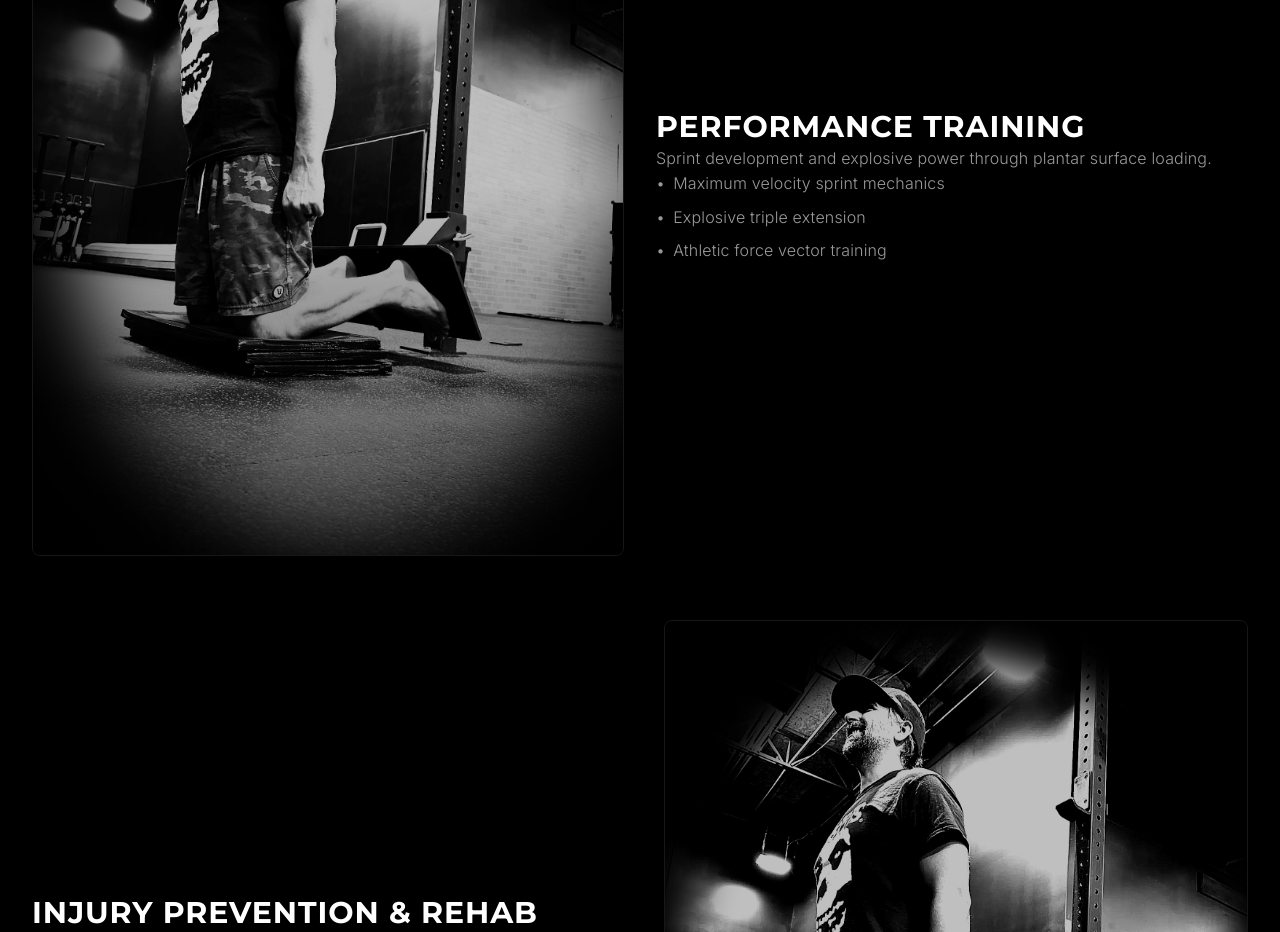
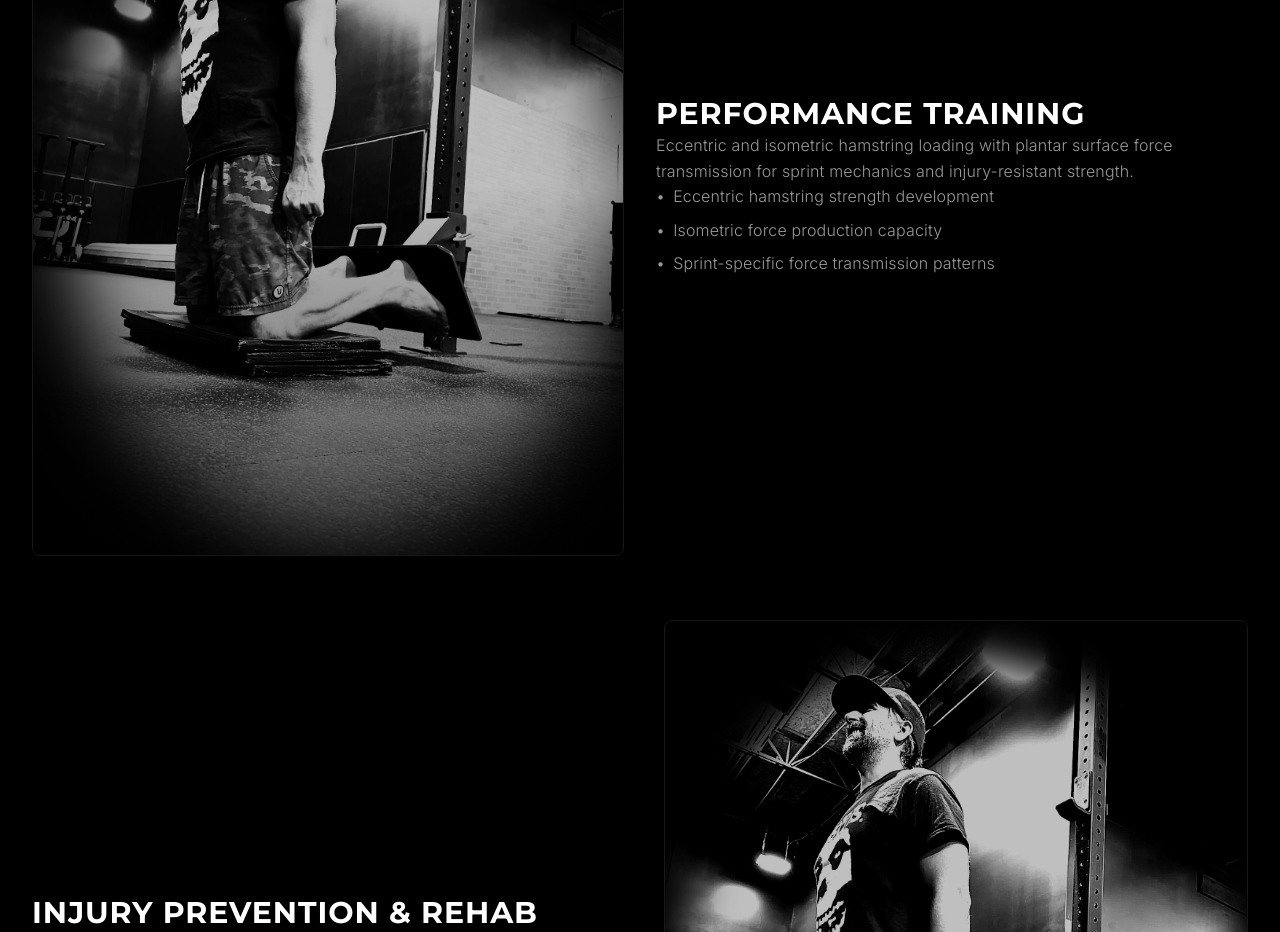
Before and after one commit to infinityspine/exiqx-website, a Next.js app: page / in a window 1280 px wide. Shown: the part 2180-3112 px from the top of the page. Built offline with nearby package versions, Linux system fonts and the light colour scheme.

Commit message:
🕒 Auto-commit: 2026-01-07 08:23:46

```diff
--- a/components/sections/UseCases.tsx
+++ b/components/sections/UseCases.tsx
@@ -86,13 +86,13 @@ const UseCases = memo(function UseCases({
                 PERFORMANCE TRAINING
               </h3>
               <p className="mb-4 text-white/70 font-light leading-relaxed">
-                Sprint development and explosive power through plantar surface loading.
+                Eccentric and isometric hamstring loading with plantar surface force transmission for sprint mechanics and injury-resistant strength.
               </p>
               <ul className="space-y-2 text-white/60 font-light" role="list">
                 {[
-                  'Maximum velocity sprint mechanics',
-                  'Explosive triple extension',
-                  'Athletic force vector training'
+                  'Eccentric hamstring strength development',
+                  'Isometric force production capacity',
+                  'Sprint-specific force transmission patterns'
                 ].map((item, index) => (
                   <motion.li
                     key={index}
```
